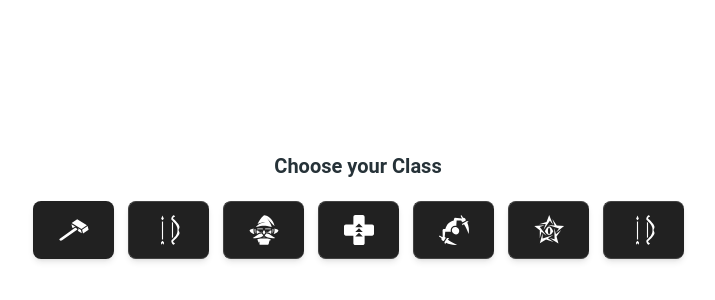
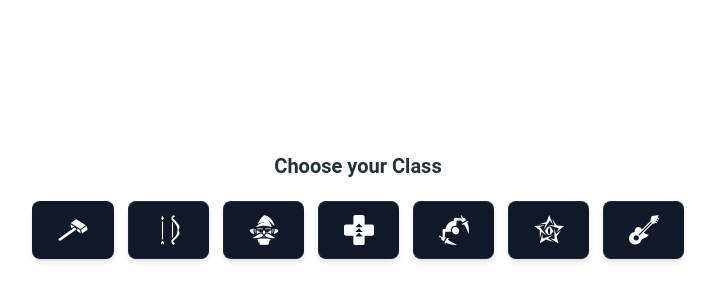
Before and after one commit to carlos-jmh/gpt-quest, a React (Vite) app in the folder gpt-quest-web/: page /character in a window 1280 px wide. Shown: the part 194-494 px from the top of the page, without its empty margins (282-997 px from the left). Built offline with nearby package versions, Linux system fonts and the light colour scheme.

Commit message:
Added tooltips

```diff
--- a/gpt-quest-web/package.json
+++ b/gpt-quest-web/package.json
@@ -15,6 +15,7 @@
     "@material-tailwind/react": "^2.1.2",
     "@mui/material": "^5.14.12",
     "@react-icons/all-files": "^4.1.0",
+    "flowbite": "^1.8.1",
     "react": "^18.2.0",
     "react-dom": "^18.2.0",
     "react-icons": "^4.11.0",
--- a/gpt-quest-web/src/pages/CharacterCreation.jsx
+++ b/gpt-quest-web/src/pages/CharacterCreation.jsx
@@ -1,4 +1,4 @@
-import React, { useState } from 'react';
+import React, { useState, useEffect} from 'react';
 
 import {
     Gi3DHammer,
@@ -9,14 +9,19 @@ import {
     GiWizardFace,
 } from "react-icons/gi";
 
-import {Button, ButtonGroup, Card, CardBody, Typography} from "@material-tailwind/react";
+import {Button, ButtonGroup, Card, CardBody, Typography, Tooltip} from "@material-tailwind/react";
 
 function CharacterCreation() {
+
     const [hoveredButton, setHoveredButton] = useState(null);
+    const [text, setText] = useState(null);
 
-    const handleButtonHover = (color) => {
+    const handleButtonHover = (color, className) => {
         setHoveredButton(color);
+        setText(className);
     };
+
+
 
     return (
         <Card className="w-full max-w-screen-md p-4 shadow-none" style={{ backgroundColor: "white" }}>
@@ -24,17 +29,34 @@ function CharacterCreation() {
                 Choose your Class
             </Typography>
             <ButtonGroup className="gap-3.5 justify-center mb-4">
+                <Tooltip content="Barbarian"
+                    animate={{
+                        mount:{scale: 1, y: 0},
+                        unmount: {scale:0, y:25},
+                    }}
+                    className="text-classes-barbarian"
+                >
                     <Button
-                    className="rounded-lg"
-                    onMouseEnter={() => handleButtonHover('red')}
-                    onMouseLeave={() => handleButtonHover(null)}
+                        className="rounded-lg "
+                        onMouseEnter={() => handleButtonHover('red', 'barbarian')}
+                        onMouseLeave={() => handleButtonHover(null, null)}
                         style={{
                             backgroundColor: hoveredButton === 'red' ? 'red' : '',
                             transition: 'background-color 0.3s',
                         }}
+                        data-tooltip-target="tooltip-light"
+                        type="button"
                     >
-                    <Gi3DHammer color={"white"} style={{ fontSize: '2rem' }} />
+                        <Gi3DHammer  color={"white"} style={{ fontSize: '2rem' }} />
                     </Button>
+                </Tooltip>
+                <Tooltip content="Ranger"
+                    animate={{
+                        mount:{scale: 1, y: 0},
+                        unmount: {scale:0, y:25},
+                    }}
+                    className="text-classes-ranger"
+                >
                     <Button
                         className="rounded-lg"
                         onMouseEnter={() => handleButtonHover('orange')}
@@ -46,6 +68,14 @@ function CharacterCreation() {
                     >
                         <GiBowArrow color={"white"} style={{ fontSize: '2rem' }} />
                     </Button>
+                </Tooltip>
+                <Tooltip content="Druid"
+                    animate={{
+                        mount:{scale: 1, y: 0},
+                        unmount: {scale:0, y:25},
+                    }}
+                    className="text-classes-druid"
+                >
                     <Button
                         className="rounded-lg"
                         onMouseEnter={() => handleButtonHover('green')}
@@ -53,21 +83,38 @@ function CharacterCreation() {
                         style={{
                             backgroundColor: hoveredButton === 'green' ? 'green' : '',
                             transition: 'background-color 0.3s',
+                            position: 'relative',
                         }}
                     >
                         <GiWizardFace color={"white"} style={{ fontSize: '2rem' }} />
                     </Button>
+                </Tooltip>
+                <Tooltip content="Cleric"
+                    animate={{
+                        mount:{scale: 1, y: 0},
+                        unmount: {scale:0, y:25},
+                    }}
+                    className="text-classes-cleric"
+                >
                     <Button
                         className="rounded-lg"
-                    onMouseEnter={() => handleButtonHover('yellow')}
+                        onMouseEnter={() => handleButtonHover("#ffeb3b")}
                         onMouseLeave={() => handleButtonHover(null)}
                         style={{
-                        backgroundColor: hoveredButton === 'yellow' ? 'yellow' : '',
+                            backgroundColor: hoveredButton === "#ffeb3b" ? "#ffeb3b" : '',
                             transition: 'background-color 0.3s',
                         }}
                     >
                         <GiHealthIncrease color={"white"} style={{ fontSize: '2rem' }} />
                     </Button>
+                </Tooltip>
+                <Tooltip content="Rogue"
+                    animate={{
+                        mount:{scale: 1, y: 0},
+                        unmount: {scale:0, y:25},
+                    }}
+                    className="text-classes-rogue"
+                >
                     <Button
                         className="rounded-lg"
                         onMouseEnter={() => handleButtonHover('blue')}
@@ -79,6 +126,14 @@ function CharacterCreation() {
                     >
                         <GiRogue color={"white"} style={{ fontSize: '2rem' }} />
                     </Button>
+                </Tooltip>
+                <Tooltip content="Warlock"
+                    animate={{
+                        mount:{scale: 1, y: 0},
+                        unmount: {scale:0, y:25},
+                    }}
+                    className="text-classes-warlock"
+                >
                     <Button
                         className="rounded-lg"
                         onMouseEnter={() => handleButtonHover('purple')}
@@ -90,6 +145,14 @@ function CharacterCreation() {
                     >
                         <GiCursedStar color={"white"} style={{ fontSize: '2rem' }} />
                     </Button>
+                </Tooltip>
+                <Tooltip content="Bard"
+                    animate={{
+                        mount:{scale: 1, y: 0},
+                        unmount: {scale:0, y:25},
+                    }}
+                    className="text-classes-bard "
+                >
                     <Button
                         className="rounded-lg"
                         onMouseEnter={() => handleButtonHover('pink')}
@@ -99,8 +162,9 @@ function CharacterCreation() {
                             transition: 'background-color 0.3s',
                         }}
                     >
-                    <GiBowArrow color={"white"} style={{ fontSize: '2rem' }} />
+                        <GiGuitar color={"white"} style={{ fontSize: '2rem' }} />
                     </Button>
+                </Tooltip>
             </ButtonGroup>
             <CardBody />
         </Card>
--- /dev/null
+++ b/gpt-quest-web/src/pages/components/Tooltip.jsx
@@ -0,0 +1,14 @@
+import React, {useState} from "react";
+
+export const Tooltip = ({text, children}) => {
+    const [isVisible,setIsVisible] = useState(false);
+    return(
+        <div className="tooltip-container"
+            onMouseEnter={() => setIsVisible(true)}
+            onMouseLeave={() => setIsVisible(false)}
+        >
+            {children}
+            {isVisible && <div className="tooltip">{text}</div>}
+        </div>
+    );
+};
--- a/gpt-quest-web/tailwind.config.js
+++ b/gpt-quest-web/tailwind.config.js
@@ -4,10 +4,31 @@ import withMT from "@material-tailwind/react/utils/withMT";
 export default withMT({
   content: [
     "./index.html",
-    "./src/**/*.{vue,js,ts,jsx,tsx}"
+    "./src/**/*.{vue,js,ts,jsx,tsx}",
+    "./node_modules/flowbite/**/*.js"
   ],
   theme: {
-    extend: {},
+    extend: {
+      backgroundImage:{
+        'wood_pattern': "url('gpt-quest-web/assets/wood-theme.jpeg')"
+      },
+      colors: {
+        classes: {
+          'barbarian': "#ff0000",
+          'ranger': "#ffa500",
+          'druid': "#008000",
+          'cleric': "#ffeb3b",
+          'rogue': "#1976d2",
+          'warlock': "#800080",
+          'bard': "#ffc0cb",
+          'wood': "#704F32",
+
+        },
+      },
+    },
   },
-  plugins: [],
-})
+
+  plugins: [
+    require('flowbite/plugin')
+  ],
+});
```
Also changed, not shown: 1 other file (tests, documents, lock files or other folders). Lines whose indentation alone changed are shown as unchanged.
